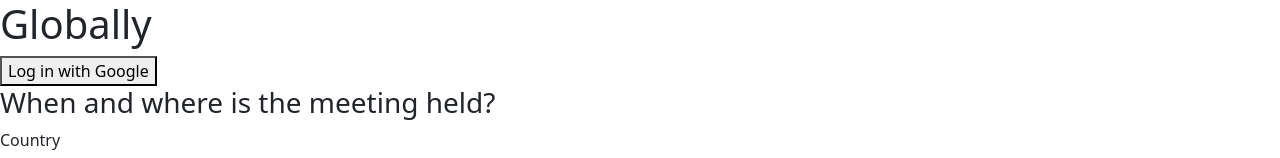
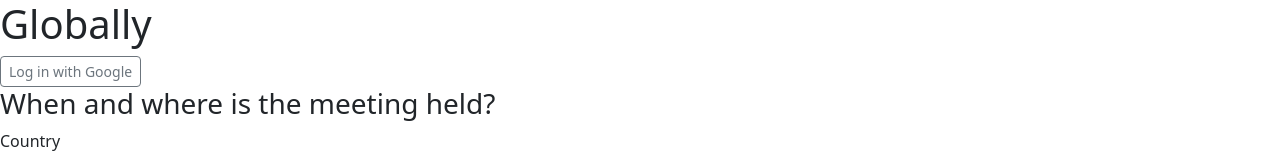
Before and after one commit to walnut07/Globally, a React (Create React App) app in the folder client/: page / in a window 1280 px wide. Shown: the top 158 px of the page. Built offline with nearby package versions, Linux system fonts and the light colour scheme; no server answers.

Commit message:
Feat: Apply React Bootstrap to the Login component

```diff
--- a/client/src/components/molecules/Login.tsx
+++ b/client/src/components/molecules/Login.tsx
@@ -1,5 +1,7 @@
 import firebase from 'firebase/compat/app';
 import {auth} from "../../services/firebase"
+import Button from 'react-bootstrap/Button';
+import 'bootstrap/dist/css/bootstrap.min.css';
 
 type Props = {
   setUser: Function,
@@ -18,7 +20,7 @@ const LoginMolecule: React.FC<Props> = ({setUser, setIsLoggedIn, text}) => {
 }
   return (
     <div className='login-molecule'>
-      <button className="login-button" onClick={logInWithGoogle}>{text}</button>
+      <Button variant="outline-secondary" size="sm" className="login-button" onClick={logInWithGoogle}>{text}</Button>
     </div>
   )
 }
```
